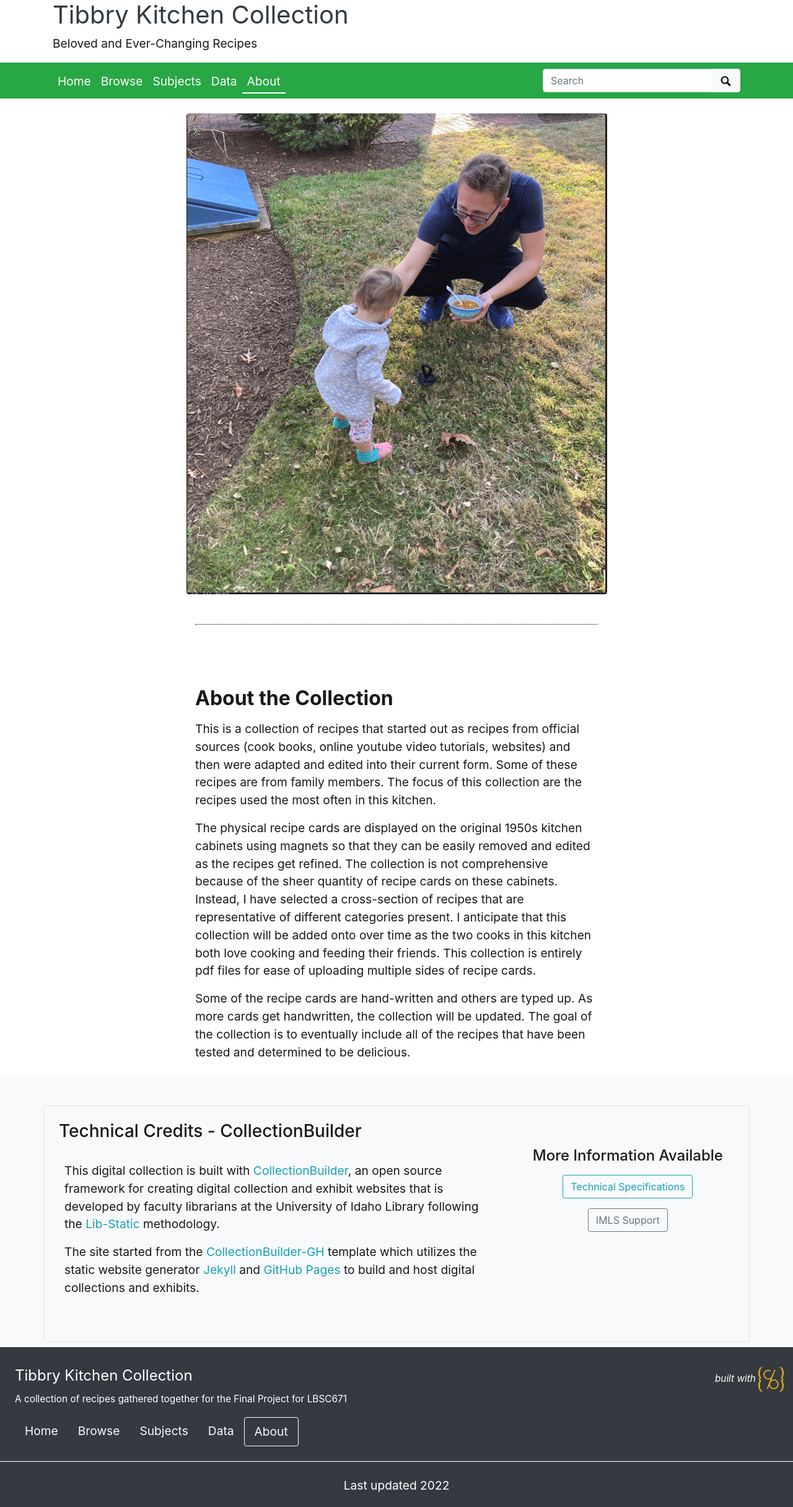
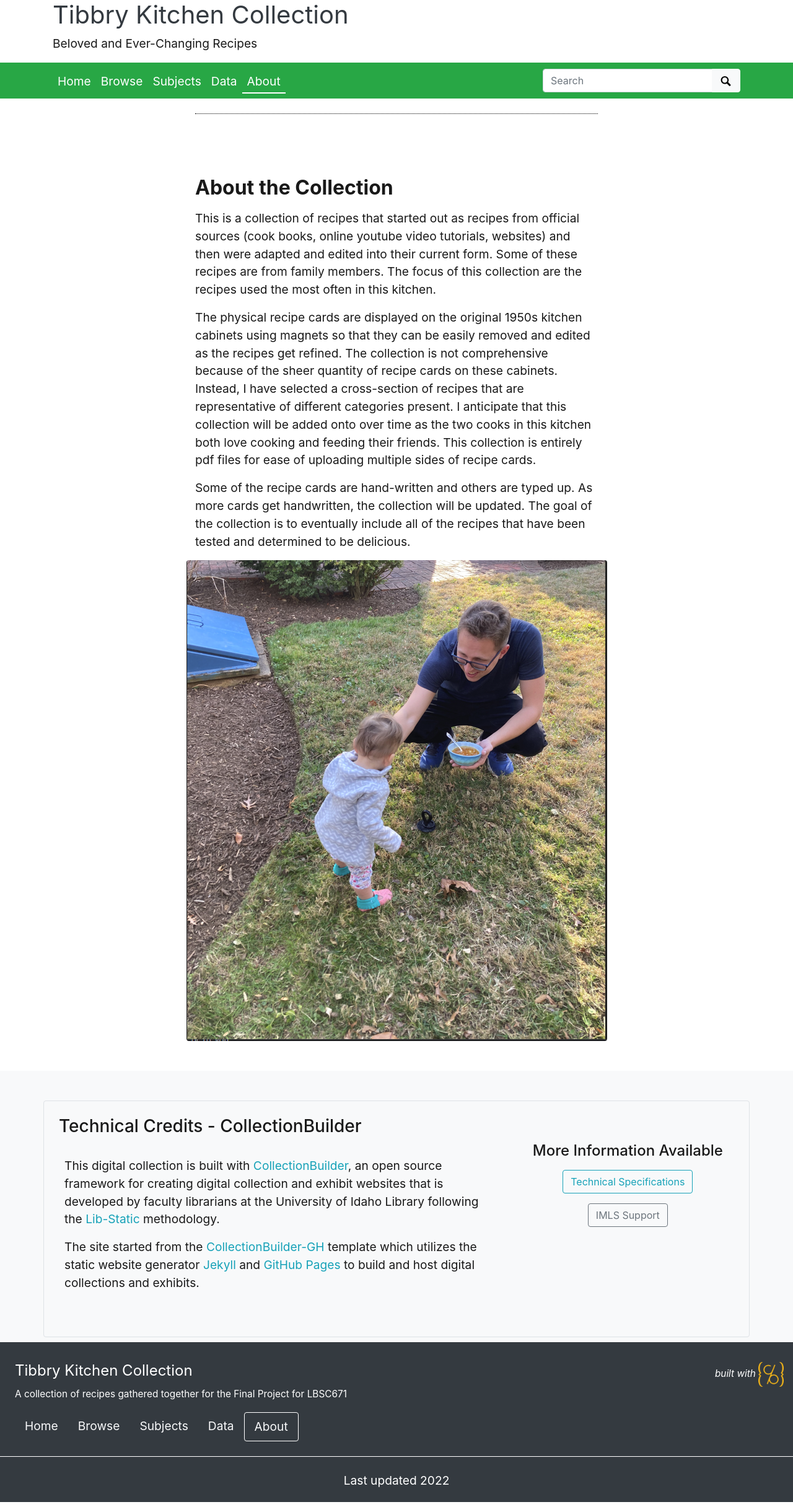
Before and after one commit to gbrei/tibbrykitchencollection, a Jekyll site: the page built from pages/about.md, in a window 1280 px wide. Shown: the whole page at 62% size. Built offline with Jekyll 4.4.1, drawn with Linux system fonts in a browser that asks for light colours.

Commit message:
Update about.md

```diff
--- a/pages/about.md
+++ b/pages/about.md
@@ -8,7 +8,7 @@
 # Look in _includes/feature for options to easily add features to the page
 ---
 
-{% include feature/image.html objectid="/objects/cutefood1.png" width="75" %}
+
 
 
 ## About the Collection
@@ -18,3 +18,5 @@
 The physical recipe cards are displayed on the original 1950s kitchen cabinets using magnets so that they can be easily removed and edited as the recipes get refined.  The collection is not comprehensive because of the sheer quantity of recipe cards on these cabinets.  Instead, I have selected a cross-section of recipes that are representative of different categories present. I anticipate that this collection will be added onto over time as the two cooks in this kitchen both love cooking and feeding their friends. This collection is entirely pdf files for ease of uploading multiple sides of recipe cards.
 
 Some of the recipe cards are hand-written and others are typed up. As more cards get handwritten, the collection will be updated. The goal of the collection is to eventually include all of the recipes that have been tested and determined to be delicious.
+
+{% include feature/image.html objectid="/objects/cutefood1.png" width="20" %}
```
